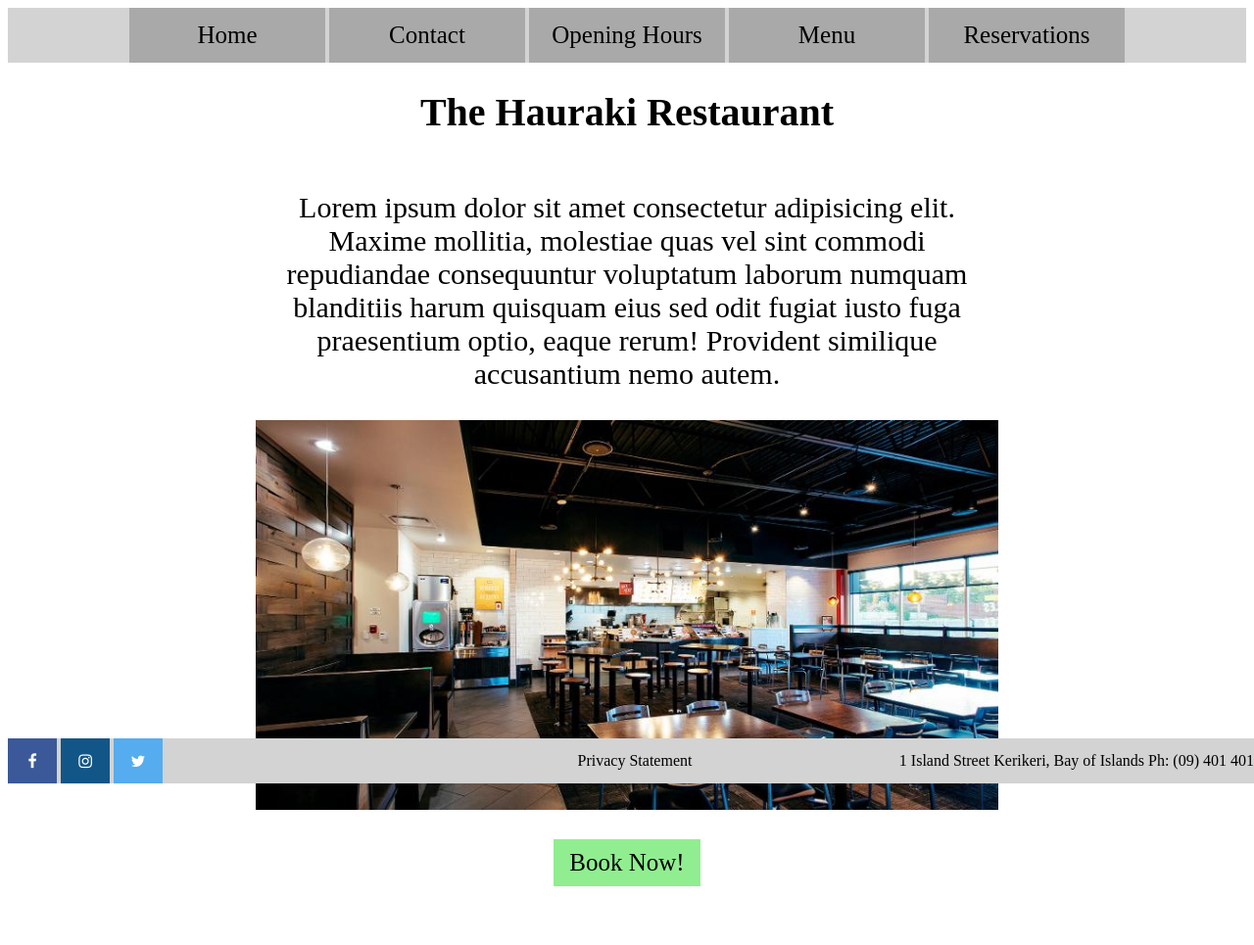
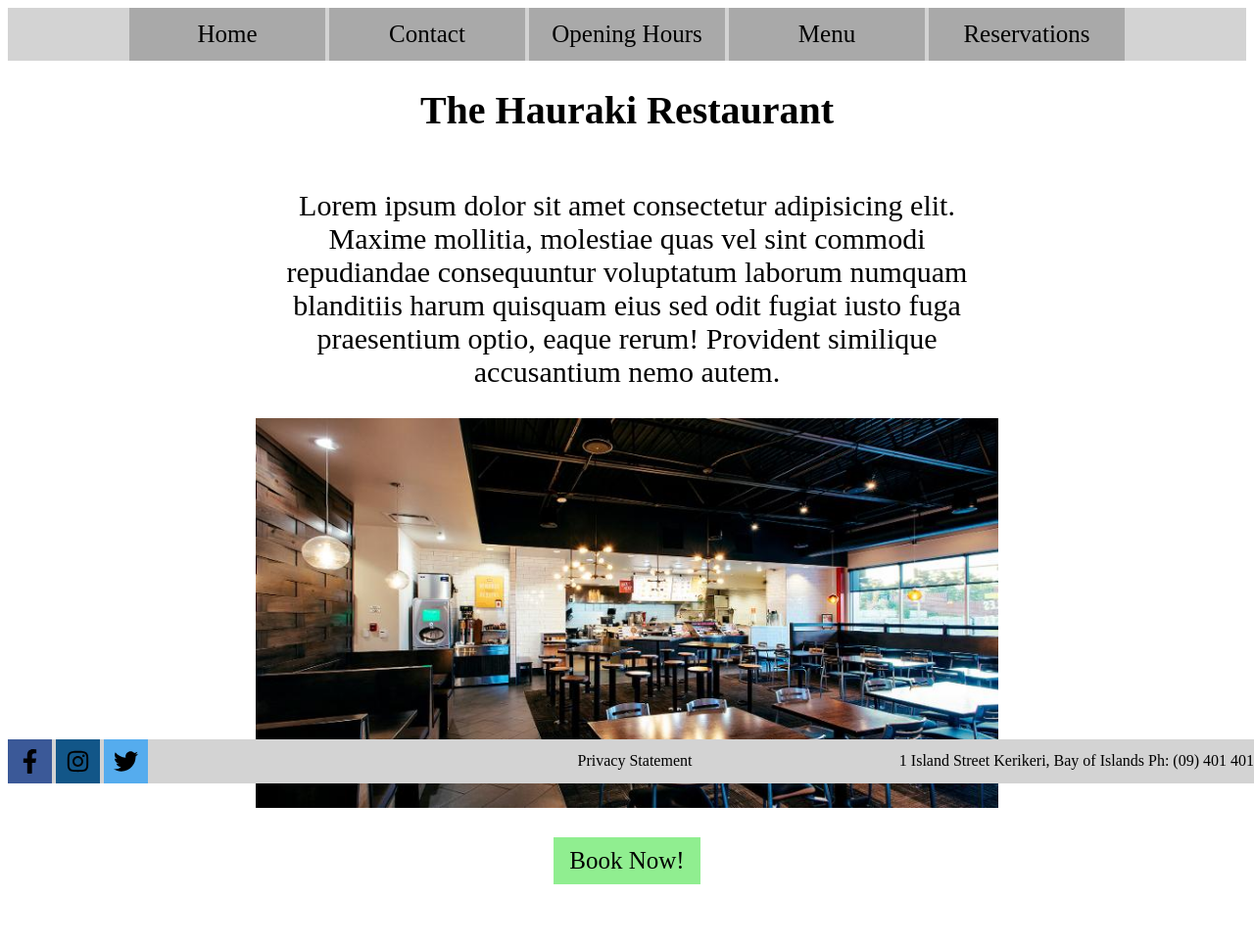
Before and after one commit to CraigMRowan/CraigMRowan.github.io, a PHP site: page / in a window 1280 px wide. Shown: the whole page at 98% size. After the commit the page ends 903 px from the top, so only its background shows below. Run offline with PHP 8.4, Linux system fonts and the light colour scheme.

Commit message:
Replaced font awesome icons witch SVGs

```diff
--- a/index.html
+++ b/index.html
@@ -3,7 +3,6 @@
     <head>
         <title>The Haukai Restaurant</title>
         <link rel='stylesheet' type='text/css' href='./styles/styles.css'>
-        <link rel='stylesheet' href='https://cdnjs.cloudflare.com/ajax/libs/font-awesome/4.7.0/css/font-awesome.min.css'>
         <meta name="viewport" content="width=device-width, initial-scale=1.0">
     </head>
 
@@ -31,9 +30,15 @@
 
     <footer class='footer'>
         <div class='footerleft'>
-            <a href='https://www.facebook.com' target='_blank' class='fa fa-facebook'></a>
-            <a href='https://www.instagram.com' target='_blank' class='fa fa-instagram'></a>
-            <a href='https://www.twitter.com' target='_blank' class='fa fa-twitter'></a>
+            <a href='https://www.facebook.com' target='_blank' class='facebook_background'>
+                <img class='facebook_logo' src='./images/facebook logo_icon.svg'>
+            </a>
+            <a href='https://www.instagram.com' target='_blank' class='instagram_background'>
+                <img class='instagram_logo' src='./images//instagram_logo_icon.svg'>
+            </a>
+            <a href='https://www.twitter.com' target='_blank' class='twitter_background'>
+                <img class='twitter_logo' src='./images/twitter_logo_icon.svg'>
+            </a>
         </div>
         <div class='footercenter'>
             <a href="./privacy.html" class='footeritem'>Privacy Statement</a>
--- a/styles/styles.css
+++ b/styles/styles.css
@@ -21,8 +21,8 @@
 
 .headeritem, .footeritem {
     display: inline-block;
-    padding-top: 14px;
-    padding-bottom: 14px;
+    padding-top: 13px;
+    padding-bottom: 13px;
     text-decoration: none;
     color: black;
 }
@@ -34,6 +34,7 @@
 }
 
 .footerleft {
+    height: 45px;
     float: left;
     width: 40%;
     text-align: left;
@@ -50,27 +51,29 @@
     text-align: right;
 }
 
-.fa {
-    padding: 15px;
-    font-size: 30px;
-    width: 50px;
+.facebook_background, .instagram_background, .twitter_background {
     text-align: center;
-    text-decoration: none;
+    width: 45px;
+    height: 45px;
+    display: inline-block;
 }
 
-.fa-facebook {
-    color: white;
+.facebook_background {
     background: #3B5998;
 }
 
-.fa-instagram {
-    color: white;
+.instagram_background {
     background: #125688;
 }
 
-.fa-twitter {
-    color: white;
+.twitter_background {
     background: #55ACEE;
+}
+
+.facebook_logo, .instagram_logo, .twitter_logo {
+    width: 25px;
+    height: 25px;
+    margin: 10px;
 }
 
 /*Headings*/
```
Also changed, not shown: contact.html (+9 -4 lines), hours.html (+9 -4 lines), menu.html (+9 -4 lines), privacy.html (+9 -4 lines), reservations.html (+9 -4 lines), images/facebook logo_icon.svg (added), images/instagram_logo_icon.svg (added), images/twitter_logo_icon.svg (added).
